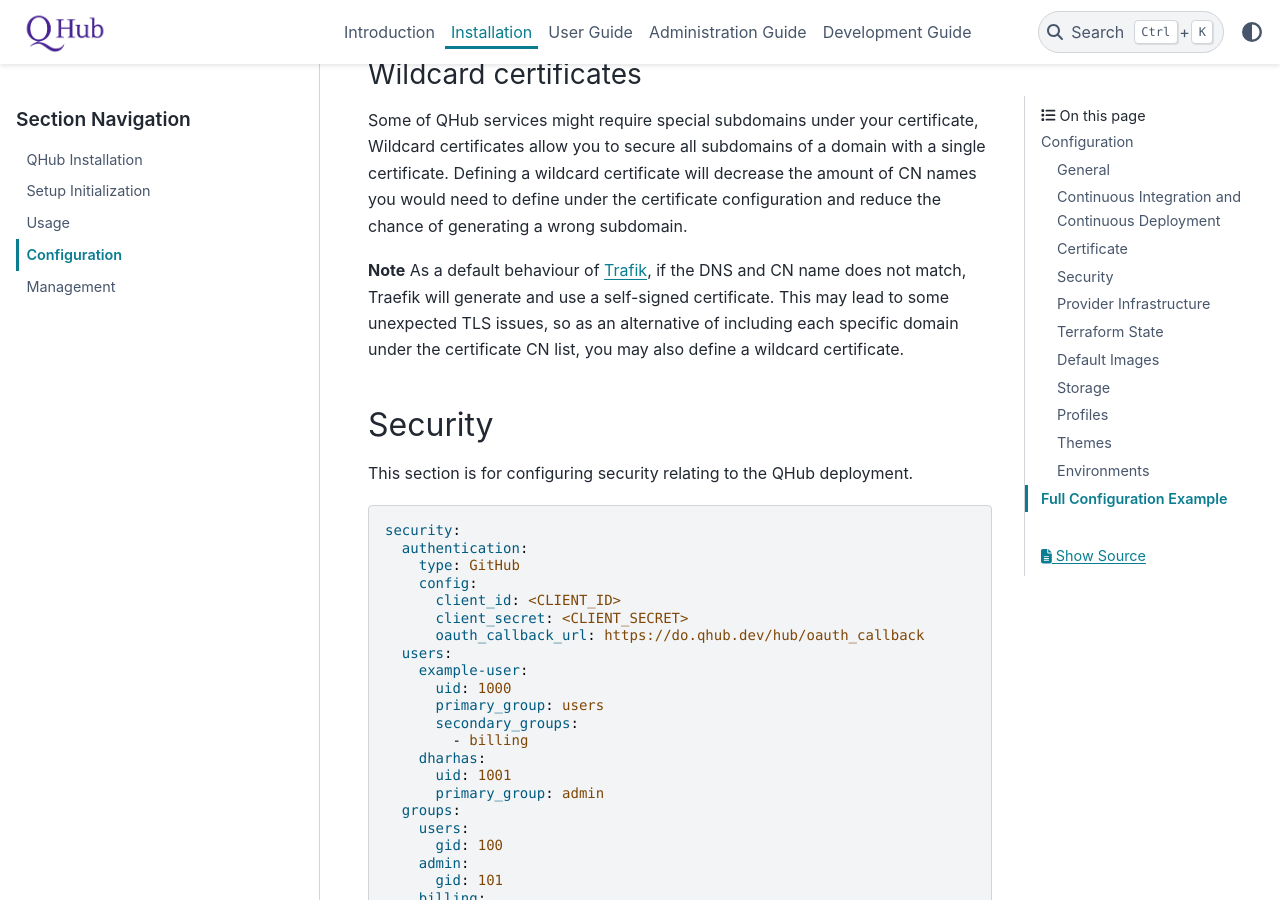
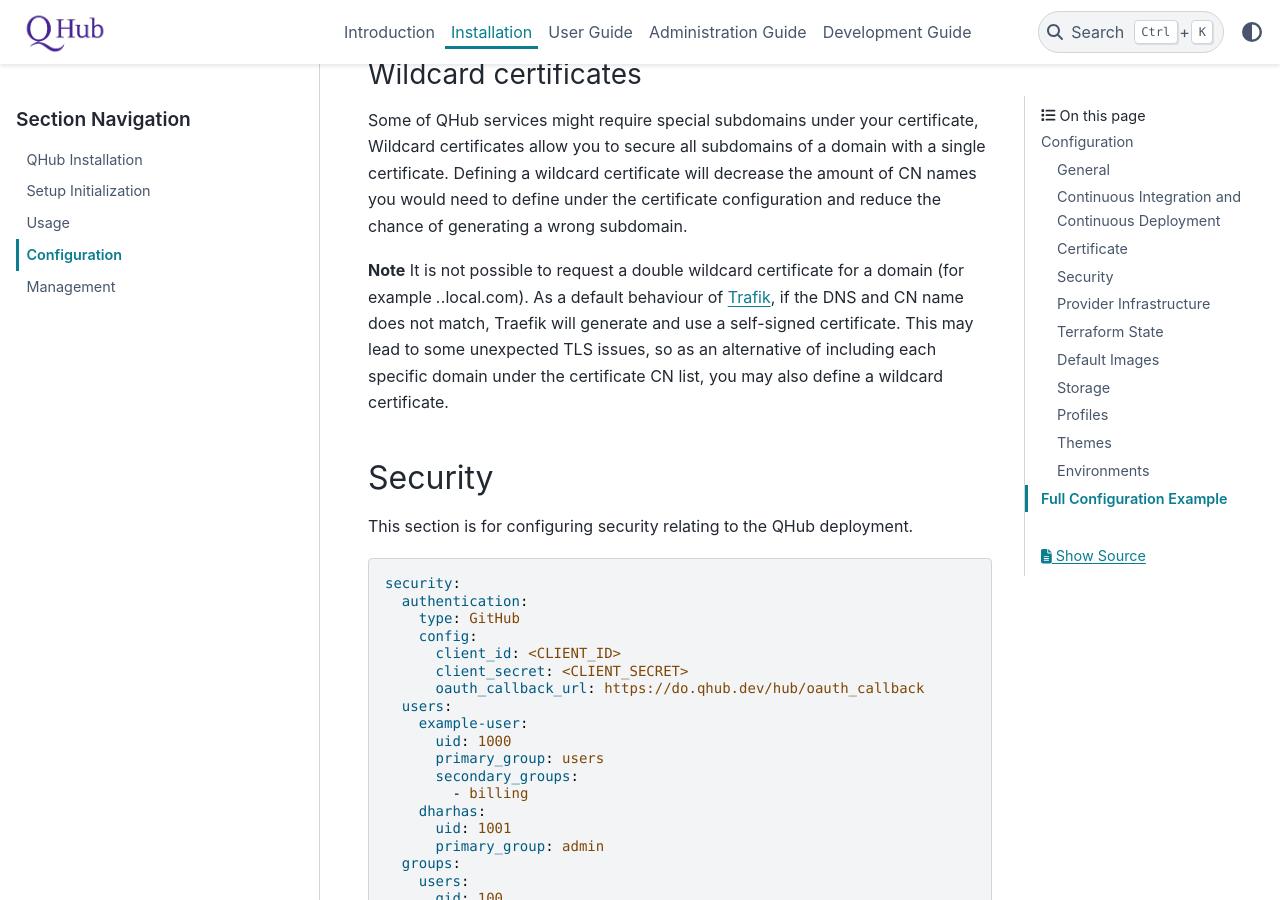
Before and after one commit to nebari-dev/nebari, a Sphinx documentation site: the page built from docs/source/installation/configuration.md, in a window 1280 px wide and 900 px high, scrolled down 2575 px. Built offline with Sphinx 7.4.7 and the PyData theme 0.15.4, drawn with Linux system fonts in a browser that asks for light colours.

Commit message:
Add double wildcard cert exception

```diff
--- a/docs/source/installation/configuration.md
+++ b/docs/source/installation/configuration.md
@@ -125,7 +125,7 @@
 Some of QHub services might require special subdomains under your certificate, Wildcard certificates allow you to secure all subdomains of a domain with a single certificate. Defining a wildcard certificate will decrease the amount of CN names you would need to define under the certificate configuration and reduce the chance of generating a wrong subdomain.
 
 **Note**
-As a default behaviour of [Trafik](https://doc.traefik.io/traefik/https/tls/#default-certificate), if the DNS and CN name does not match, Traefik will generate and use a self-signed certificate. This may lead to some unexpected TLS issues, so as an alternative of including each specific domain under the certificate CN list, you may also define a wildcard certificate.
+It is not possible to request a double wildcard certificate for a domain (for example *.*.local.com). As a default behaviour of [Trafik](https://doc.traefik.io/traefik/https/tls/#default-certificate), if the DNS and CN name does not match, Traefik will generate and use a self-signed certificate. This may lead to some unexpected TLS issues, so as an alternative of including each specific domain under the certificate CN list, you may also define a wildcard certificate.
 
 
 
```
